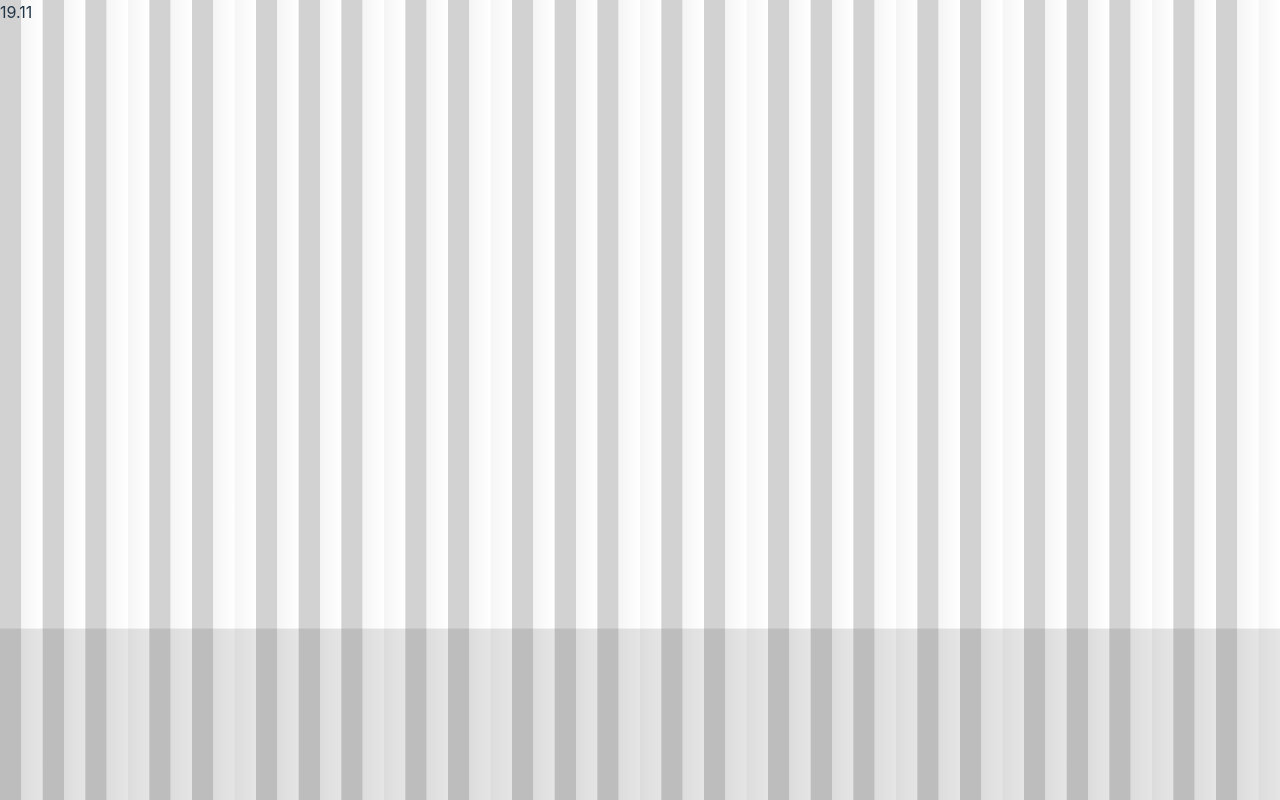
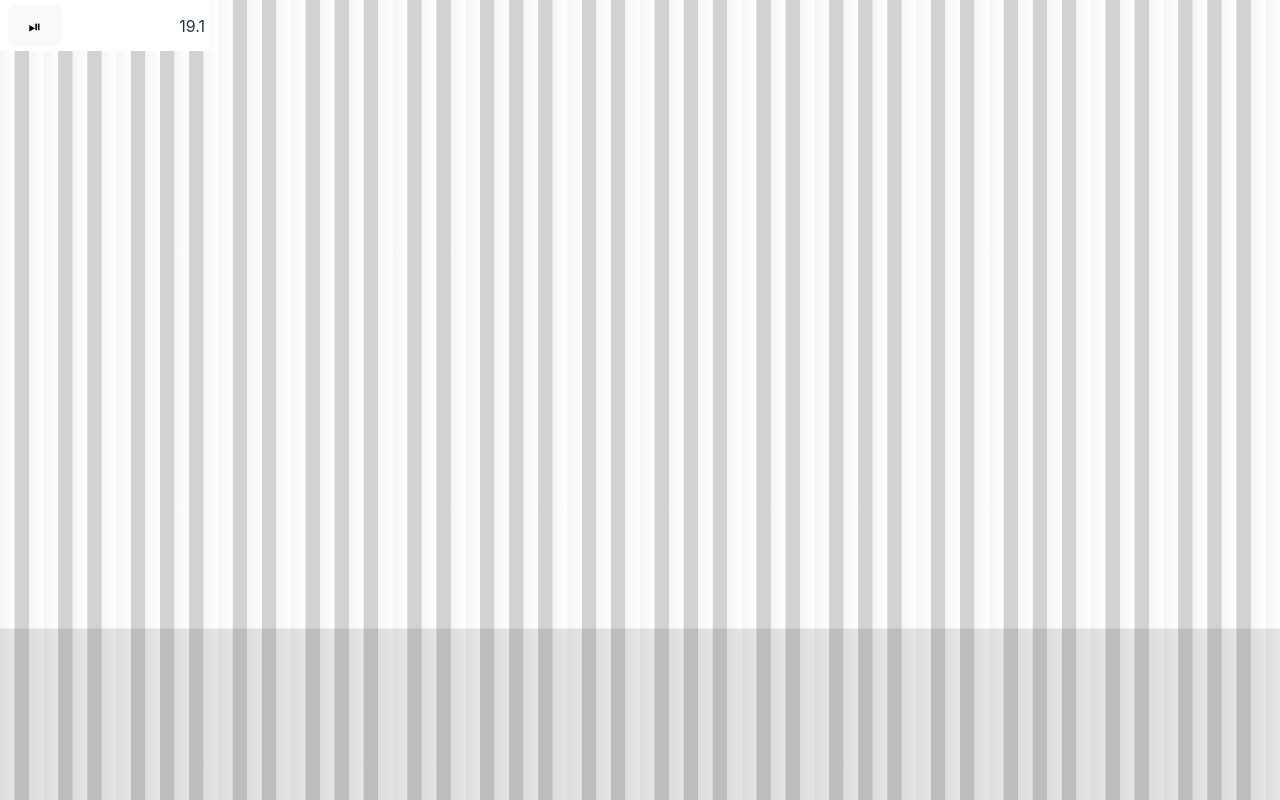
Before and after one commit to warrenfalk/pianoroll, a React (Vite) app: page / in a window 1280 px wide. Built offline with nearby package versions, Linux system fonts and the light colour scheme.

Commit message:
checkpoint, progress

```diff
--- a/package.json
+++ b/package.json
@@ -10,12 +10,14 @@
     "preview": "vite preview"
   },
   "dependencies": {
+    "midi-file": "^1.2.3",
     "react": "^18.2.0",
     "react-dom": "^18.2.0"
   },
   "devDependencies": {
     "@types/react": "^18.0.26",
     "@types/react-dom": "^18.0.9",
+    "@vitejs/plugin-basic-ssl": "^1.0.1",
     "@vitejs/plugin-react": "^3.0.0",
     "typescript": "^4.9.3",
     "vite": "^4.0.0"
--- a/src/App.tsx
+++ b/src/App.tsx
@@ -1,7 +1,59 @@
-import { useEffect, useState } from 'react';
 import './App.css'
 import {NoteEvent, PianoRoll} from './PianoRoll';
-import { TimeDisplay } from './TimeDisplay';
+import { Controls } from './Controls';
+import * as midiManager from 'midi-file';
+import { useState } from 'react';
+import { midi } from './midi';
+
+
+
+async function fileToNotes(file: File): Promise<readonly NoteEvent[]> {
+  type NoteStartInfo = {
+    start: number,
+    velocity: number,
+  }
+  const data = await file.arrayBuffer();
+  const array = new Uint8Array(data);
+  const parsed = midiManager.parseMidi(array);
+  if (parsed.tracks.length < 1) {
+    throw new Error("No tracks");
+  }
+  const track = parsed.tracks[0];
+  const output: NoteEvent[] = [];
+  let now = 0;
+  const notesOn = new Map<string, NoteStartInfo>();
+  // to process a list of midi events, you have to loop through it and keep track of certain state
+  for (const event of track) {
+    now += event.deltaTime;
+    switch (event.type) {
+      case "noteOn": {
+        const {noteNumber, channel, velocity} = event;
+        const id = `${channel}.${noteNumber}`;
+        notesOn.set(id, {start: now, velocity});
+        break;
+      }
+      case "noteOff": {
+        const {noteNumber, channel} = event;
+        const id = `${channel}.${noteNumber}`;
+        const note = notesOn.get(id);
+        // 19200 per quarter note = 1 beat 120 beats per minute 1/120 minutes per beat = 0.5 seconds per beat per 19200 units per beat
+        // 38400 per second
+        if (note) {
+          output.push({
+            start: note.start / 38400,
+            length: (now - note.start) / 38400,
+            hand: 0,
+            note: noteNumber - 60,
+          });
+          notesOn.delete(id);
+        }
+        break;
+      }
+    }
+  }
+  console.log(parsed.tracks[0]);
+  return output;
+}
 
 const tempo = 144;
 const meter = 3; // beats per measure
@@ -33,12 +85,37 @@ function toAbsolute(notes: NoteEvent[]): readonly NoteEvent[] {
 const notes2 = toAbsolute(notes);
 
 function App() {
+  const [notes, setNotes] = useState<readonly NoteEvent[]>(notes2);
+
   return (
-    <div className="App" style={{display: 'flex', flexDirection: 'column', flexGrow: 1, placeItems: 'stretch'}}>
+    <div
+      className="App"
+      style={{display: 'flex', flexDirection: 'column', flexGrow: 1, placeItems: 'stretch'}}
+      onClick={() => {
+        midi().then(() => {}).catch(e => console.error(e));
+      }}
+      onDrop={(e) => {
+        if (e.dataTransfer.items.length > 0 && e.dataTransfer.items[0].type === 'audio/midi') {
+          const file = e.dataTransfer.items[0].getAsFile();
+          if (file === null) {
+            console.error("No file");
+            return;
+          }
+          fileToNotes(file)
+            .then(notes => setNotes(notes))
+            .catch(e => console.error(e));
+
+          console.log(file);
+        }
+        e.preventDefault();
+      }}
+      onDragOver={(e) => {
+        e.preventDefault();
+      }}>
       <div style={{position: 'absolute'}}>
-        <TimeDisplay tempo={tempo} />
+        <Controls tempo={tempo} />
       </div>
-      <PianoRoll notes={notes2} keys={60} shift={-30} />
+      <PianoRoll notes={notes} keys={88} shift={-39} />
     </div>
   )
 }
--- /dev/null
+++ b/src/Controls.tsx
@@ -0,0 +1,42 @@
+import { usePlaybackTime } from "./playbackTime";
+
+type TimeDisplayProps = {
+  tempo: number,
+}
+export function Controls({tempo}: TimeDisplayProps) {
+  const timeMs = usePlaybackTime()
+  const timeMinutes = (timeMs / 60000)
+  const timeBeats = timeMinutes * tempo;
+  return (
+    <div
+      style={{
+        width: 200,
+        display: 'flex',
+        alignItems: 'center',
+        justifyContent: 'end',
+        gap: 5,
+        padding: 5,
+        backgroundColor: 'white',
+      }}>
+      <div
+        className="play"
+        style={{
+          flexGrow: 0,
+          flexShrink: 0,
+          flexBasis: 60,
+        }}>
+        <button>⏯</button>
+      </div>
+      <div
+        className="time"
+        style={{
+          flexGrow: 1,
+          flexShrink: 0,
+          flexBasis: 100,
+          textAlign: 'right',
+        }}>
+          {Math.round(timeBeats * 10) / 10}
+      </div>
+    </div>
+  )
+}
--- a/src/PianoRoll.tsx
+++ b/src/PianoRoll.tsx
@@ -67,7 +67,7 @@ function NoteEvents({notes}: NoteEventsProps) {
           x={note}
           y={-(start + length)}
           rx={0.3}
-          ry={0.09}
+          ry={0.03}
         />
       ))}
     </g>
--- a/src/TimeDisplay.tsx
+++ /dev/null
@@ -1,13 +0,0 @@
-import { usePlaybackTime } from "./playbackTime";
-
-type TimeDisplayProps = {
-  tempo: number,
-}
-export function TimeDisplay({tempo}: TimeDisplayProps) {
-  const timeMs = usePlaybackTime()
-  const timeMinutes = (timeMs / 60000)
-  const timeBeats = timeMinutes * tempo;
-  return (
-    <div>{Math.round(timeBeats * 100) / 100}</div>
-  )
-}
--- /dev/null
+++ b/src/midi.ts
@@ -0,0 +1,58 @@
+declare global {
+  interface Navigator {
+    requestMIDIAccess: () => Promise<MIDIAccess>
+  }
+
+  type MIDIAccess = {
+    inputs: MIDIInputMap,
+    outputs: MIDIOutputMap,
+    sysexEnabled: boolean,
+    statechange_event: (e: Event) => void,
+  }
+
+  type MIDIInputMap = ReadonlyMap<string, MIDIInput>
+
+  type MIDIOutputMap = ReadonlyMap<any, any>
+
+  interface MIDIInput extends MIDIPort {
+    onmidimessage: () => void;
+    readonly type: "input";
+  }
+
+  interface MIDIOutput extends MIDIPort {
+    send(data: readonly number[] | Uint8Array, timestamp?: DOMHighResTimeStamp): void,
+    clear(): void,
+  }
+
+  interface MIDIPort {
+    readonly id: string;
+    readonly manufacturer: string;
+    readonly name: string;
+    readonly type: "input" | "output"
+    readonly version: string;
+    readonly state: "disconnected" | "connected";
+    readonly connection: "open" | "closed" | "pending";
+    onstatechange?: () => void;
+    open(): Promise<void>;
+    close(): Promise<void>;
+  }
+}
+
+async function delay(ms: number) { return new Promise<void>(resolve => setInterval(() => resolve(), ms))};
+
+export async function midi() {
+  console.log('requesting MIDI access...');
+  const x = await navigator.requestMIDIAccess();
+  console.log(x);
+  for (const [id, input] of x.outputs) {
+    if (/Lexicon/.test(input.name)) {
+      console.log("opening");
+      await input.open();
+      console.log("note on");
+      input.send([0x90, 60, 0x70]);
+      await delay(1000);
+      console.log("note off");
+      input.send([0x80, 60, 0x70]);
+    }
+  }
+}
--- a/src/playbackTime.ts
+++ b/src/playbackTime.ts
@@ -1,31 +1,49 @@
 import { useEffect, useState } from "react";
 
-let playbackTime = 0;
-let playbackTimeSubscribers: readonly PlaybackTimeCallback[] = [];
-
 type PlaybackTimeCallback = (time: number) => void;
+type Subscriber = {
+  readonly callback: PlaybackTimeCallback,
+  readonly resolution?: number,
+  last?: number,
+};
 type Unsubscribe = () => void
 
+let playbackTime = 0;
+let playbackTimeSubscribers: readonly Subscriber[] = [];
+
 function onTimeChange(now: number) {
-  playbackTime = now % 12000; // loop 12 seconds
+  playbackTime = now % 60000;
   for (const sub of playbackTimeSubscribers) {
-    sub(playbackTime);
+    if (sub.resolution === undefined) {
+      sub.callback(playbackTime);
+    }
+    else {
+      const floor = playbackTime - (playbackTime % sub.resolution);
+      if (sub.last === undefined || floor != sub.last) {
+        sub.last = floor;
+        sub.callback(playbackTime);
+      }
+    }
   }
   window.requestAnimationFrame(onTimeChange);
 }
 window.requestAnimationFrame(onTimeChange);
 
-export function subscribePlaybackTime(callback: PlaybackTimeCallback): Unsubscribe {
-  playbackTimeSubscribers = [...playbackTimeSubscribers, callback];
+export function subscribePlaybackTime(callback: PlaybackTimeCallback, resolution?: number): Unsubscribe {
+  const subscriber: Subscriber = {
+    callback,
+    resolution,
+  }
+  playbackTimeSubscribers = [...playbackTimeSubscribers, subscriber];
   return () => {
-    playbackTimeSubscribers = playbackTimeSubscribers.filter(cb => cb !== callback);
+    playbackTimeSubscribers = playbackTimeSubscribers.filter(s => s !== subscriber);
   }
 }
 
-export function usePlaybackTime() {
+export function usePlaybackTime(resolution: number = 50) {
   const [time, setTime] = useState<number>(playbackTime);
   useEffect(() => {
-    const unsub = subscribePlaybackTime((now) => {setTime(now)});
+    const unsub = subscribePlaybackTime((now) => {setTime(now)}, resolution);
     return unsub;
   }, []);
   return time;
--- a/vite.config.ts
+++ b/vite.config.ts
@@ -1,10 +1,11 @@
 import { defineConfig } from 'vite'
 import react from '@vitejs/plugin-react'
+import basicSsl from '@vitejs/plugin-basic-ssl'
 
 // https://vitejs.dev/config/
 export default defineConfig({
   server: {
     port: 3030,
   },
-  plugins: [react()],
+  plugins: [react(), basicSsl()],
 })
```
Also changed, not shown: 1 other file (tests, documents, lock files or other folders).
